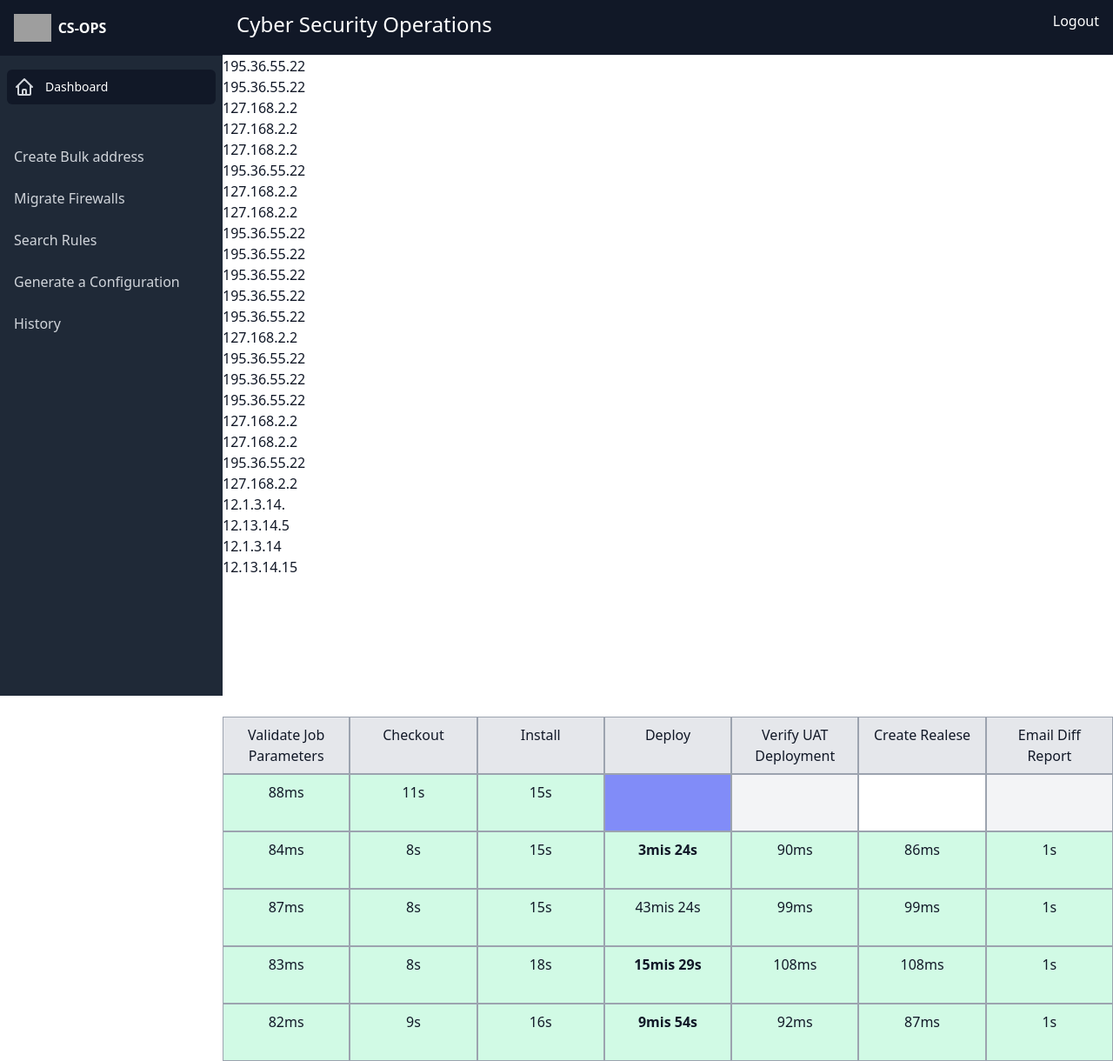
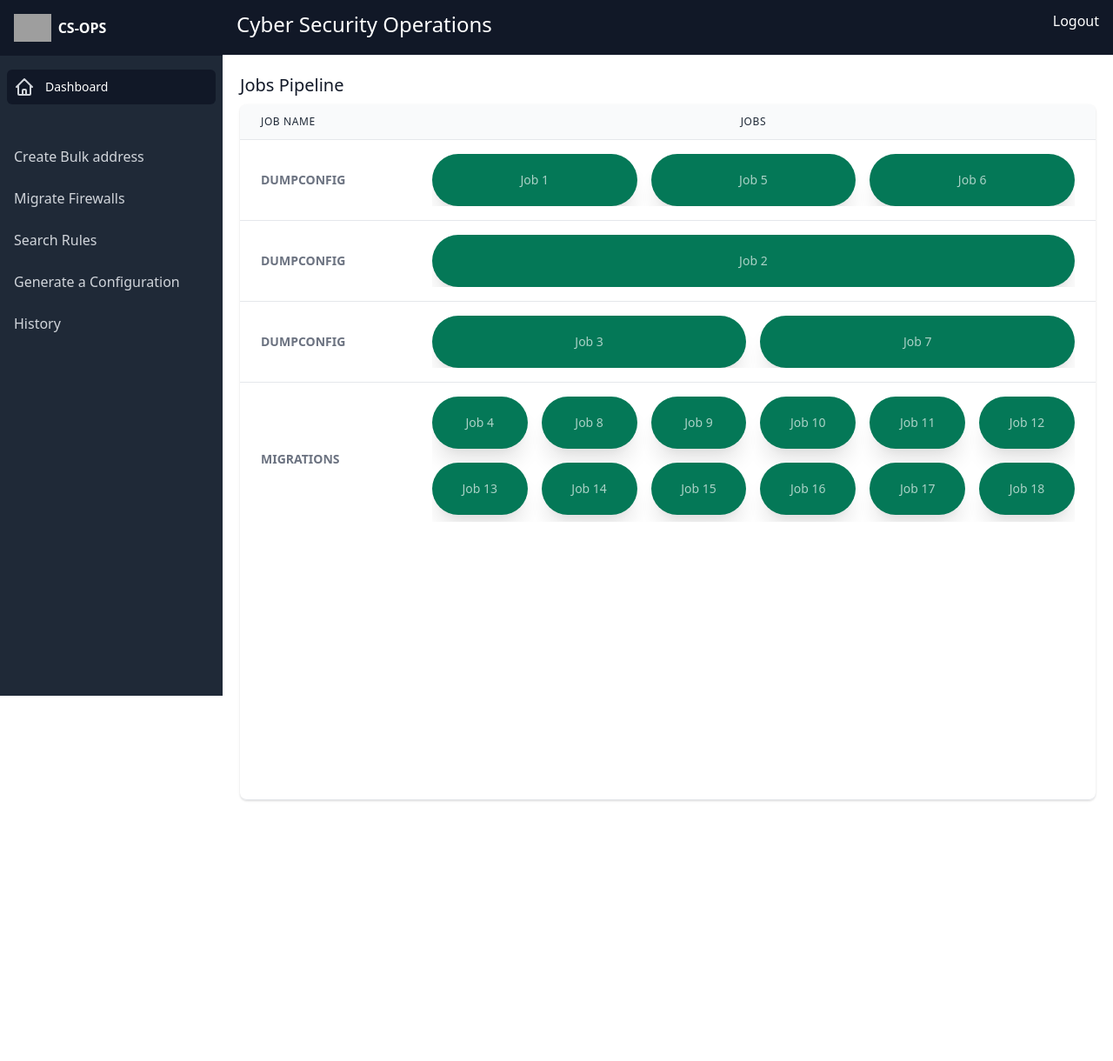
Before and after one commit to suchandra9465/DjangoWebApp, a Django app: page /home/pipeline/ in a window 1280 px wide. Shown: the whole page at 87% size. After the commit the page ends 921 px from the top, so only its background shows below. Run offline with Django 3.2, Linux system fonts and the light colour scheme; data comes from the database, SQL or seed files in the repository; both versions use the stored data as it was after the commit; some libraries are stand-ins or nearby versions; grey boxes are pictures that could not be loaded.

Commit message:
ajax calls

```diff
--- a/home/templates/home/pipeline.html
+++ b/home/templates/home/pipeline.html
@@ -1,212 +1,131 @@
 {% extends "base.html" %}
 
 {% block content %}
+<script src="//ajax.googleapis.com/ajax/libs/jquery/1.9.1/jquery.min.js"></script>
+
  <script>
-    function doPoll(){
-        $.ajax('/pipeline', function()) {
-            alert(data);  // process results here
-            setInterval(doPoll,2000);
+    function getLogData(jobId, logId) {
+
+            url = '/home/joblogs/getLogs?jobId='+jobId+'&logId='+logId;
+            $('#logTitle').html('Log details for Job '+logId);
+            $('#logContent').html(' <span class="animate-pulse"> Please wait...</span>');
+            $.get(url, function(data, status){
+                $('#logContent').html(data);
             });
+
     }
 </script>
-{% for data in form_data %}
-        <div>
-            {{ data.ip }}
+
+
+<div class="m-5" x-data="{ open: false }">
+    <h1 class="text-xl mb-2">Jobs Pipeline</h1>
+    <!-- This example requires Tailwind CSS v2.0+ -->
+    <div class="flex flex-col">
+        <div class="-my-2 overflow-x-auto sm:-mx-6 lg:-mx-8">
+            <div class="py-2 align-middle inline-block min-w-full sm:px-6 lg:px-8">
+                <div class="shadow overflow-hidden border-b border-gray-200 sm:rounded-lg  h-screen">
+                    <table class="min-w-full divide-y divide-gray-200 ">
+                        <thead class="bg-gray-50">
+                            <tr>
+                                <th scope="col"
+                                    class="px-6 py-3 text-left text-xs font-medium text-gray-800 uppercase tracking-wider">
+                                    Job Name
+                                </th>
+
+                                <th scope="col" colspan="6"
+                                    class="px-6 py-3 text-left text-xs font-medium text-gray-800 uppercase tracking-wider text-center">
+                                    Jobs
+                                </th>
+
+                            </tr>
+                        </thead>
+
+                        <tbody class="bg-white divide-y divide-gray-200">
+                            {% for jobData in jobsList %}
+
+
+                            <tr>
+                                <td style="width:20%;" class="px-6 py-4 whitespace-nowrap text-sm text-gray-500">
+                                    <span class="font-bold uppercase"> {{ jobData.jobDetails.jobType }}
+                                    </span>
+                                </td>
+
+
+
+
+                                <td class="px-6 py-4 whitespace-nowrap text-sm font-medium text-gray-900">
+
+                                    <div class="grid grid-cols-6 gap-4 max-h-36 overflow-auto">
+
+                                    {% for job in jobData.jobs %}
+                                        <div
+                                        @click="open=true" onclick="getLogData({{ jobData.jobDetails.id }}, {{ job.id }})"
+                                        class="p-5 hover:bg-green-500 cursor-pointer shadow-xl bg-green-700 rounded-full text-white text-center col-span-{{ jobData.colSpanVal }}  ">
+                                            <span class="animate-pulse ">Job {{ job.id }}</span>
                                         </div>
                                     {% endfor %}
-    <div class="grid grid-cols-7 mt-40">
-        <div class="border border-gray-400 bg-gray-200 text-center pt-2 pb-2">
-            Validate Job<br>
-            Parameters
-        </div>
-
-        <div class="border border-gray-400 bg-gray-200 text-center pt-2 pb-2">
-           Checkout
-        </div>
-
-        <div class="border border-gray-400 bg-gray-200 text-center pt-2 pb-2">
-            Install
-        </div>
-
-        <div class="border border-gray-400 bg-gray-200 text-center pt-2 pb-2">
-            Deploy
-        </div>
-
-        <div class="border border-gray-400 bg-gray-200 text-center pt-2 pb-2">
-            Verify UAT<br>
-            Deployment
-        </div>
-
-        <div class="border border-gray-400 bg-gray-200 text-center pt-2 pb-2">
-           Create Realese
-        </div>
-
-        <div class="border border-gray-400 bg-gray-200 text-center pt-2 pb-2">
-            Email Diff<br>
-            Report
-        </div>
-
-
-    </div>
-
-    <div class="grid grid-cols-7">
-        <div class="border border-gray-400 bg-green-100 text-center pt-2 pb-2">
-           88ms
-        </div>
-
-        <div class="border border-gray-400 bg-green-100 text-center pt-2 pb-2">
-            11s
-        </div>
-
-        <div class="border border-gray-400 bg-green-100 text-center pt-2 pb-2">
-            15s
-        </div>
-
-        <div class="border border-gray-400 bg-indigo-400 text-center pt-8 pb-8">
-
-        </div>
-
-        <div class="border border-gray-400 bg-gray-100 text-center pt-8 pb-8">
-
-        </div>
-
-        <div class="border border-gray-400 bg-white-500 text-center pt-8 pb-8">
-
-        </div>
-
-        <div class="border border-gray-400 bg-gray-100 text-center pt-8 pb-8">
 
                                     </div>
 
 
+                                </td>
+
+
+
+                            </tr>
+
+                            {% endfor %}
+
+
+
+                        </tbody>
+                    </table>
                 </div>
-
-    <div class="grid grid-cols-7">
-        <div class="border border-gray-400 bg-green-100 text-center pt-2 pb-8">
-            84ms
             </div>
-
-        <div class="border border-gray-400 bg-green-100 text-center pt-2 pb-8">
-            8s
         </div>
-
-        <div class="border border-gray-400 bg-green-100 text-center pt-2 pb-8">
-            15s
-        </div>
-
-        <div class="border border-gray-400 bg-green-100 text-center pt-2 pb-8">
-            <strong>3mis 24s</strong>
-        </div>
-
-        <div class="border border-gray-400 bg-green-100 text-center pt-2 pb-8">
-            90ms
-        </div>
-
-        <div class="border border-gray-400 bg-green-100 text-center pt-2 pb-8">
-            86ms
-        </div>
-
-        <div class="border border-gray-400 bg-green-100 text-center pt-2 pb-8">
-            1s
     </div>
 
 
+    <!-- Sidebar start -->
+   <div class="">
+
+          <div x-show="open" x-transition:enter="ease-in-out duration-500" x-transition:enter-start="opacity-0" x-transition:enter-end="opacity-100" x-transition:leave="ease-in-out duration-500" x-transition:leave-start="opacity-100" x-transition:leave-end="opacity-0" x-description="Background overlay, show/hide based on slide-over state." class="absolute inset-0 bg-gray-500 bg-opacity-75 transition-opacity" @click="open = false" aria-hidden="true">
+        </div>
+        <div class="fixed inset-y-0 right-0 pl-10 max-w-full flex z-20">
+
+            <div x-show="open" x-transition:enter="transform transition ease-in-out duration-500 sm:duration-700" x-transition:enter-start="translate-x-full" x-transition:enter-end="translate-x-0" x-transition:leave="transform transition ease-in-out duration-500 sm:duration-700" x-transition:leave-start="translate-x-0" x-transition:leave-end="translate-x-full" class="relative w-screen max-w-md" x-description="Slide-over panel, show/hide based on slide-over state.">
+
+                <div x-show="open" x-transition:enter="ease-in-out duration-500" x-transition:enter-start="opacity-0" x-transition:enter-end="opacity-100" x-transition:leave="ease-in-out duration-500" x-transition:leave-start="opacity-100" x-transition:leave-end="opacity-0" x-description="Close button, show/hide based on slide-over state." class="absolute top-0 left-0 -ml-8 pt-4 pr-2 flex sm:-ml-10 sm:pr-4">
+                  <button type="button" class="rounded-md text-gray-300 hover:text-white focus:outline-none focus:ring-2 focus:ring-white" @click="open = false">
+                    <span class="sr-only">Close panel</span>
+                    <svg class="h-6 w-6" x-description="Heroicon name: outline/x" xmlns="http://www.w3.org/2000/svg" fill="none" viewBox="0 0 24 24" stroke="currentColor" aria-hidden="true">
+  <path stroke-linecap="round" stroke-linejoin="round" stroke-width="2" d="M6 18L18 6M6 6l12 12"></path>
+</svg>
+                  </button>
                 </div>
 
-    <div class="grid grid-cols-7">
-        <div class="border border-gray-400 bg-green-100 text-center pt-2 pb-8">
-            87ms
+              <div class="h-full flex flex-col  bg-white shadow-xl overflow-y-scroll">
+                <div class="px-4 sm:px-6 bg-indigo-600 p-5">
+                   <h2 class=" text-lg font-medium text-white" id="slide-over-title">
+                                     <span id="logTitle"> Log Details</span>
+                                </h2>
+                </div>
+                <div class="mt-0 relative flex-1 px-0 sm:px-0">
+                  <!-- Replace with your content -->
+                  <div class="absolute inset-0 px-0 sm:px-0">
+                    <div class="h-full  p-2 bg-gray-800 text-white" aria-hidden="true" id="logContent">
+                   <span class="animate-pulse"> Please wait...</span>
+                    </div>
+                  </div>
+                  <!-- /End replace -->
+                </div>
+              </div>
             </div>
 
-        <div class="border border-gray-400 bg-green-100 text-center pt-2 pb-8">
-            8s
         </div>
-
-        <div class="border border-gray-400 bg-green-100 text-center pt-2 pb-8">
-            15s
       </div>
-
-        <div class="border border-gray-400 bg-green-100 text-center pt-2 pb-8">
-            43mis 24s
-        </div>
-
-        <div class="border border-gray-400 bg-green-100 text-center pt-2 pb-8">
-            99ms
-        </div>
-
-        <div class="border border-gray-400 bg-green-100 text-center pt-2 pb-8">
-            99ms
-        </div>
-
-        <div class="border border-gray-400 bg-green-100 text-center pt-2 pb-8">
-            1s
+    <!--Side div end-->
 </div>
 
 
-    </div>
-
-    <div class="grid grid-cols-7">
-        <div class="border border-gray-400 bg-green-100 text-center pt-2 pb-8">
-            83ms
-        </div>
-
-        <div class="border border-gray-400 bg-green-100 text-center pt-2 pb-8">
-            8s
-        </div>
-
-        <div class="border border-gray-400 bg-green-100 text-center pt-2 pb-8">
-            18s
-        </div>
-
-        <div class="border border-gray-400 bg-green-100 text-center pt-2 pb-8">
-            <strong>15mis 29s</strong>
-        </div>
-
-        <div class="border border-gray-400 bg-green-100 text-center pt-2 pb-8">
-            108ms
-        </div>
-
-        <div class="border border-gray-400 bg-green-100 text-center pt-2 pb-8">
-            108ms
-        </div>
-
-        <div class="border border-gray-400 bg-green-100 text-center pt-2 pb-8">
-            1s
-        </div>
-
-
-    </div>
-
-    <div class="grid grid-cols-7">
-        <div class="border border-gray-400 bg-green-100 text-center pt-2 pb-8">
-            82ms
-        </div>
-
-        <div class="border border-gray-400 bg-green-100 text-center pt-2 pb-8">
-            9s
-        </div>
-
-        <div class="border border-gray-400 bg-green-100 text-center pt-2 pb-8">
-            16s
-        </div>
-
-        <div class="border border-gray-400 bg-green-100 text-center pt-2 pb-8">
-            <strong>9mis 54s</strong>
-        </div>
-
-        <div class="border border-gray-400 bg-green-100 text-center pt-2 pb-8">
-            92ms
-        </div>
-
-        <div class="border border-gray-400 bg-green-100 text-center pt-2 pb-8">
-            87ms
-        </div>
-
-        <div class="border border-gray-400 bg-green-100 text-center pt-2 pb-8">
-            1s
-        </div>
-
-
-    </div>
-
 {% endblock content %}
--- a/home/urls.py
+++ b/home/urls.py
@@ -8,5 +8,6 @@ urlpatterns = [
     path('migrations/',views.migrations,name="migrations"),
     path('rulesearch/',views.ruleSearch,name="rulesearch"),
     path('dumpconfig/',views.dumpConfig,name="dumpconfig"),
-    path('pipeline/',views.pipeLine, name="pipeline")
+    path('pipeline/',views.pipeLine, name="pipeline"),
+    path('joblogs/getLogs',views.pipelineLogs, name="pipelineLogs")
 ]
--- a/home/views.py
+++ b/home/views.py
@@ -5,6 +5,10 @@ from .models import jobLog, large
 from django.utils import timezone
 from home.functions.services import services
 import logging
+import sys
+from django.http.response import HttpResponse
+from django.http import JsonResponse
+import math
 db_logger = logging.getLogger('db')
 
 
@@ -39,13 +43,39 @@ def history(request):
 
 #function to store the logs in database
 
+def pipelineLogs(request):
+
+    jobId = request.GET.get('jobId');
+    logId = request.GET.get('logId');
+    logs = jobLog.objects.filter(id=logId).all()
+    responseData = "No Logs Available"
+    if logs:
+        responseData = logs.values()[0]['log']
+
+    return HttpResponse(responseData)
+
+
 def pipeLine(request):
 
     context = {}
-    form_data = jobLog.objects.all().order_by('-id')
-    context['form_data'] = form_data
-    print(context)
-    return render(request, 'home/pipeline.html', context)
+    job_data = large.objects.all().order_by('id')[:4]
+
+    jobsList = []
+    totalCols = 6;
+    for job in job_data.values() :
+        jobLogs = jobLog.objects.filter(jobid_id=job['id']).all();
+        # print(jobLogs.values());
+
+        temp = {};
+        temp['jobDetails'] = job;
+        temp['totalJobs'] = jobLogs.count();
+        temp['jobs'] = jobLogs.values();
+        temp['colSpanVal'] = math.ceil(totalCols / jobLogs.count())
+        jobsList.append(temp);
+
+
+    context['jobsList'] = jobsList;
+    return render(request, 'home/pipeline.html', context);
 
 @login_required
 def bulkaddress(request):
```
Also changed, not shown: db.sqlite3. Lines whose indentation alone changed are shown as unchanged.
